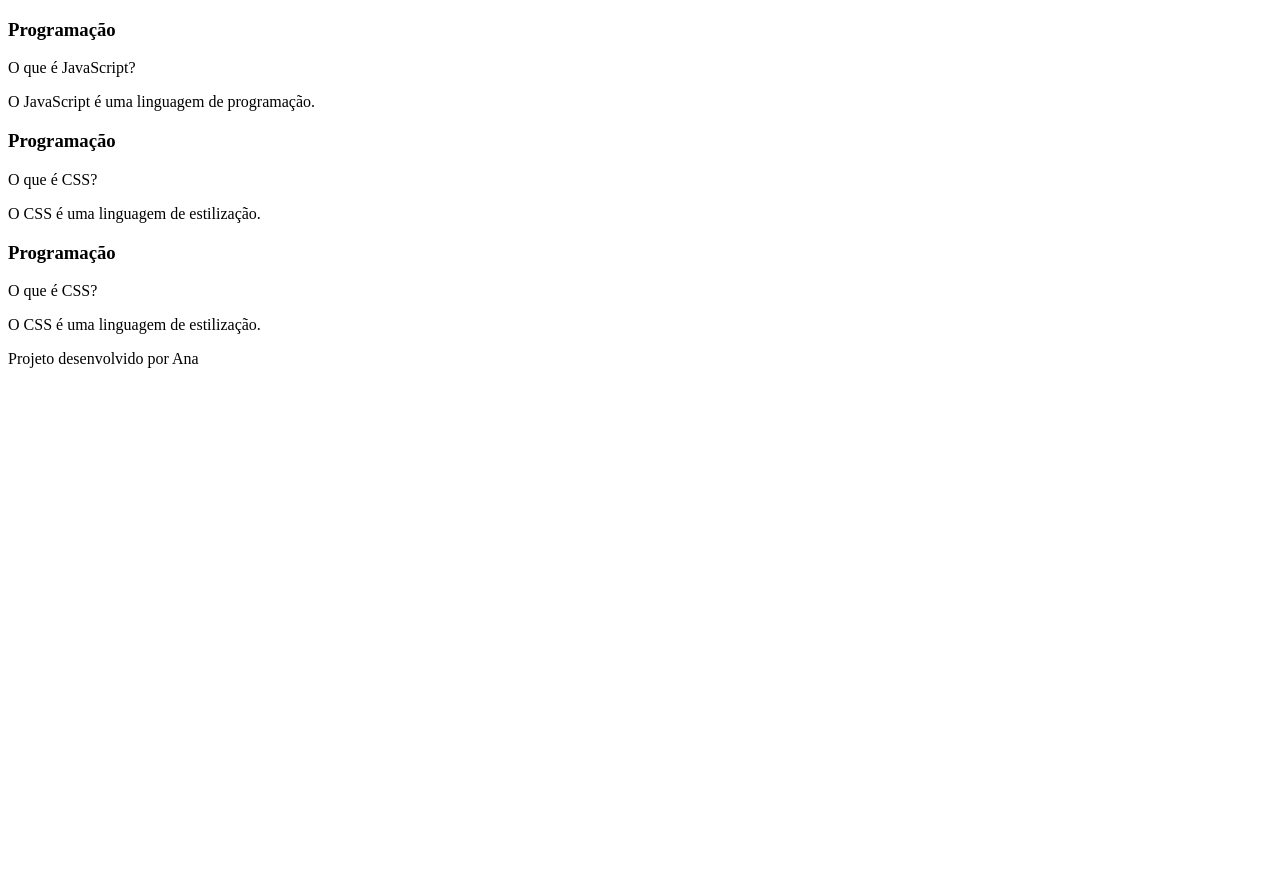
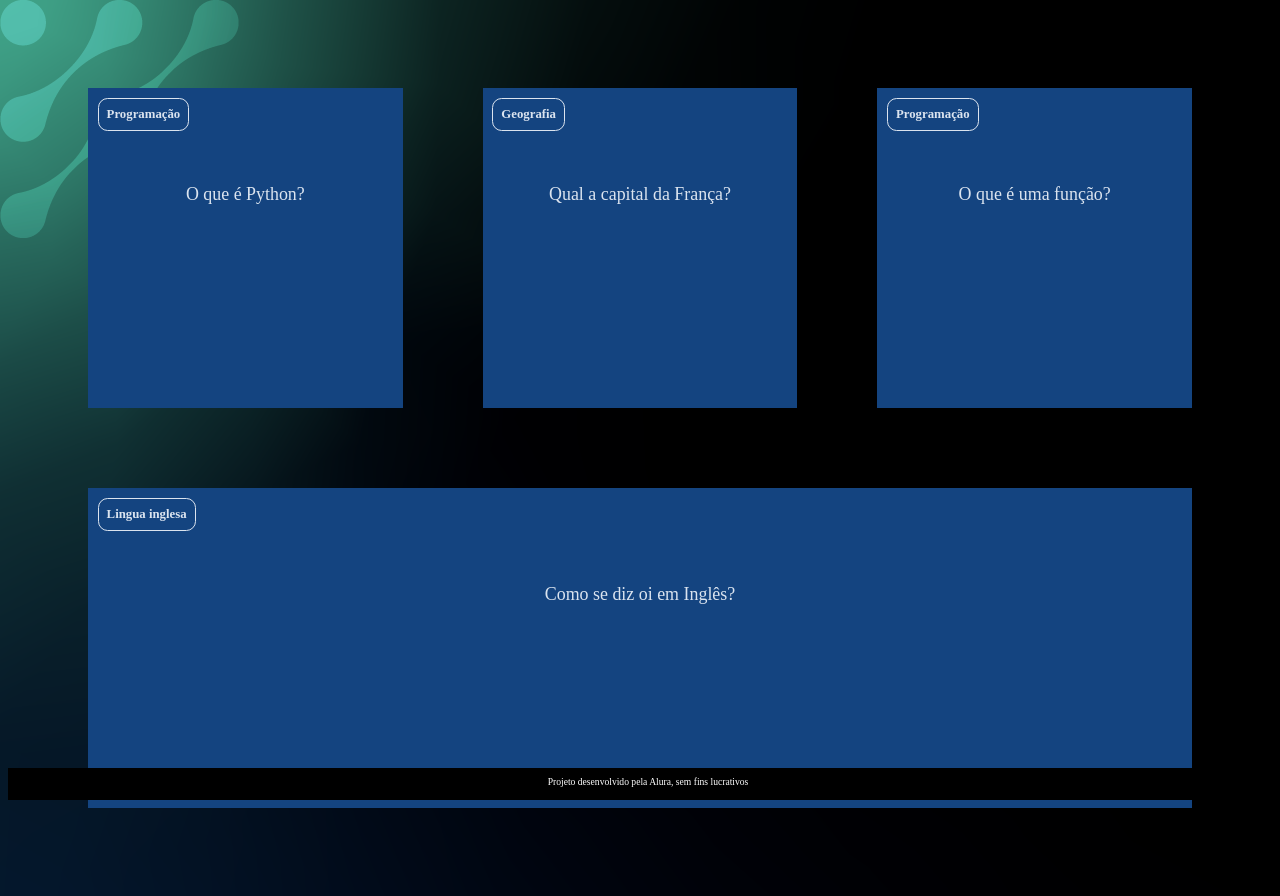
Before and after one commit to aninhax11/cartao, a plain HTML site: page index.html in a window 1280 px wide. Before the commit the page ends 800 px from the top, so only its background shows below. Drawn offline with Linux system fonts and the light colour scheme; a web font is replaced by a local one.

Commit message:
Add files via upload

```diff
--- a/app.js
+++ b/app.js
@@ -1,11 +1,7 @@
-//variaveis
-
-
-//funções
 function criaCartao(categoria, pergunta, resposta) {
-    let container = document.getElementById('container');
-    let cartao = document.createElement('article');
-    cartao.className = 'cartao';
+    let container = document.getElementById('container')
+    let cartao = document.createElement('article')
+    cartao.className = 'cartao'
 
     cartao.innerHTML = `
     <div class="cartao__conteudo">
@@ -18,7 +14,16 @@ function criaCartao(categoria, pergunta, resposta) {
     </div>
     </div>
     `
-    container.appendChild(cartao);
+
+    let respostaEstaVisivel = false
+
+    function viraCartao() {
+        respostaEstaVisivel = !respostaEstaVisivel
+        cartao.classList.toggle('active', respostaEstaVisivel)
+    }
+    cartao.addEventListener('click', viraCartao)
+
+
+    container.appendChild(cartao)
+
 }
-
-//chamadas
--- /dev/null
+++ b/assets/style.css
@@ -0,0 +1,116 @@
+:root {
+    --text-color: #DBE4EF;
+    --card-front-color: #144480;
+    --card-back-color: #00F4BF;
+}
+
+body {
+    background: url('img/bg-desktop.webp');
+    font-family: Bai Jamjuree;
+}
+
+#container {
+    display: flex;
+    flex-wrap: wrap;
+    justify-content: space-between;
+    padding: 4rem;
+    gap: 3rem;
+}
+
+.cartao {
+    margin: 1rem 1rem;
+    height: 20rem;
+    flex-grow: 1;
+    flex-basis: calc(33% - 6rem);
+}
+
+.cartao__conteudo {
+    background-color: var(--card-front-color);
+    text-align: center;
+    /* background-color: aquamarine; */
+    height: 100%;
+    transform-style: preserve-3d;
+    transition: transform 300ms ease-in-out;
+}
+
+.cartao__conteudo h3 {
+    color: var(--text-color);
+    border: 1px solid var(--text-color);
+    text-align: left;
+    padding: 0.5rem;
+    position: absolute;
+    margin: 0.6rem;
+    border-radius: 0.6rem;
+    font-size: 1vw;
+    backface-visibility: hidden;
+}
+
+.cartao__conteudo p {
+    margin-top: 1rem;
+    padding: 2rem;
+    margin-top: 4rem;
+    font-size: 1.4vw;
+}
+
+.cartao__conteudo__pergunta p {
+    color: var(--text-color);
+    font-weight: 500;
+}
+
+.cartao__conteudo__resposta p {
+    color: var(--card-back-color);
+    font-weight: 700;
+}
+
+.cartao.active .cartao__conteudo {
+    transform: rotateY(180deg);
+}
+
+.cartao__conteudo__pergunta,
+.cartao__conteudo__resposta {
+    backface-visibility: hidden;
+    position: absolute;
+    height: 100%;
+    width: 100%;
+    box-sizing: border-box;
+}
+
+.cartao__conteudo__resposta {
+    transform: rotateY(180deg);
+    background-color: rgba(0, 244, 191, 0.2);
+    border: 4px solid var(--card-back-color);
+}
+
+footer {
+    background-color: black;
+    color: white;
+    position: fixed;
+    bottom: 0;
+    width: 100%;
+    height: 2rem;
+}
+
+footer p {
+    text-align: center;
+    font-size: 0.6rem;
+    margin-top: 0.5rem;
+}
+
+@media (max-width: 560px) {
+
+    body {
+        background: url('img/bg-mobile.webp'), no-repeat cover;
+    }
+
+    .cartao {
+        flex: 1 0 calc(100% - 1rem)
+    }
+
+    .cartao__conteudo h3 {
+        font-size: 3vw;
+    }
+
+    .cartao__conteudo p {
+        font-size: 3.8vw;
+    }
+}
--- a/index.html
+++ b/index.html
@@ -2,54 +2,30 @@
 <html lang="pt-br">
 <head>
     <meta charset="UTF-8">
-    <meta http-equiv="X-UA-Compatible" content="IE=edge">
     <meta name="viewport" content="width=device-width, initial-scale=1.0">
-    <link rel="preconnect" href="https://fonts.googleapis.com">
-    <link rel="preconnect" href="https://fonts.gstatic.com" crossorigin>
-    <link href="https://fonts.googleapis.com/css2?family=Bai+Jamjuree:ital,wght@0,200;0,300;0,400;0,500;0,600;0,700;1,200;1,300;1,400;1,500;1,600;1,700&display=swap" rel="stylesheet">
-    <link rel="stylesheet" href="style.css">
-    <title>Cartão</title>
+    <link rel="stylesheet" href="assets/style.css">
+    <title>Flashcard</title>
 </head>
 <body>
     <main>
         <section id="container">
-            <article class="cartao">
+            <!-- <article class="cartao">
                 <div class="cartao__conteudo">
                     <h3>Programação</h3>
                     <div class="cartao__conteudo__pergunta">
                         <p>O que é JavaScript?</p>
                     </div>
                     <div class="cartao__conteudo__resposta">
-                        <p> O JavaScript é uma linguagem de programação.</p>
+                        <p>O JavaScript é uma linguagem de programação</p>
                     </div>
                 </div>
-            </article>
-            <article class="cartao">
-                <div>
-                    <h3>Programação</h3>
-                    <div>
-                        <p>O que é CSS?</p>
-                    </div>
-                    <div>
-                        <p>O CSS é uma linguagem de estilização.</p>
-                    </div>
-                </div>
-            </article>
-            <article class="cartao">
-                <div>
-                    <h3>Programação</h3>
-                    <div>
-                        <p>O que é CSS?</p>
-                    </div>
-                    <div>
-                        <p>O CSS é uma linguagem de estilização.</p>
-                    </div>
-                </div>
-            </article>
+            </article> -->
         </section>
     </main>
-    <footer>Projeto desenvolvido por Ana</footer>
-
+    <footer>
+        <p>Projeto desenvolvido pela Alura, sem fins lucrativos</p>
+    </footer>
+    <script src="app.js"></script>
     <script src="perguntas.js"></script>
 </body>
 </html>
--- a/perguntas.js
+++ b/perguntas.js
@@ -1,18 +1,3 @@
-//variaveis
-
-
-//funções
-
-
-//chamadas
-
-criaCartao(
-    'Programação',
-    'O que é javaScript?',
-    'O javaScript é uma linguagem de programação'
-
-)
-
 criaCartao(
     'Programação',
     'O que é Python?',
@@ -32,7 +17,7 @@ criaCartao(
 )
 
 criaCartao(
-   'Literatura',
-   'Qual o nome da Saga de Arlen Fardos?',
-   'O nome é Ciclo Das Trevas'
+    'Lingua inglesa',
+    'Como se diz oi em Inglês?',
+    'Oi em ingles é HI (RAI)'
 )
```
Also changed, not shown: assets/img/bg-desktop.webp (added), assets/img/bg-mobile.webp (added), assets/img/bg-tablet.webp (added), 1 other file.
